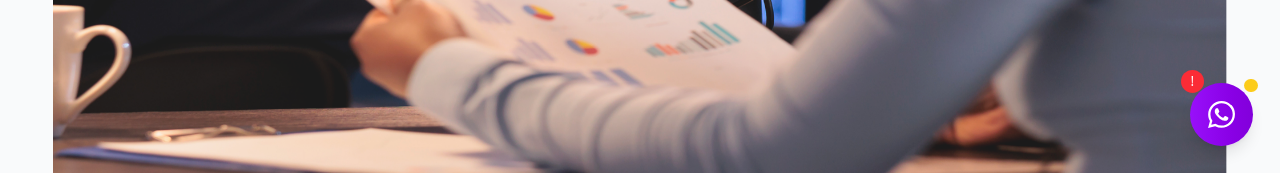
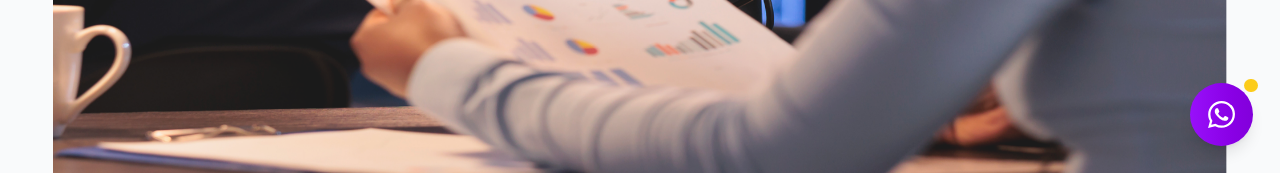
Before and after one commit to OlalKeith/Market-Agency, a React (Create React App) app: page / in a window 1280 px wide. Shown: the part 627-800 px from the top of the page. Built offline with nearby package versions, Linux system fonts and the light colour scheme; a web font is replaced by a local one.

Commit message:
update notification badge

```diff
--- a/src/components/WhatsAppSupportWidget.tsx
+++ b/src/components/WhatsAppSupportWidget.tsx
@@ -1,4 +1,4 @@
-import React, { useState } from 'react';
+import React, { useState, useEffect } from 'react';
 
 interface WhatsAppSupportProps {
   phoneNumber: string; // Format: country code + number (e.g., "254712345678")
@@ -16,6 +16,7 @@ const WhatsAppSupportWidget: React.FC<WhatsAppSupportProps> = ({
   const [isOpen, setIsOpen] = useState(false);
   const [selectedMessage, setSelectedMessage] = useState("");
   const [customMessage, setCustomMessage] = useState("");
+  const [showNotification, setShowNotification] = useState(false);
 
   // Predefined messages for your branding/marketing business
   const predefinedMessages = [
@@ -25,6 +26,18 @@ const WhatsAppSupportWidget: React.FC<WhatsAppSupportProps> = ({
     "I need creative design services",
     "and more...",
   ];
+
+  // Time-based notification logic
+  useEffect(() => {
+    // Show notification after user has been on page for 30 seconds
+    const timer = setTimeout(() => {
+      if (!isOpen) {
+        setShowNotification(true);
+      }
+    }, 30000); // 30 seconds
+
+    return () => clearTimeout(timer);
+  }, [isOpen]);
 
   const handleWhatsAppRedirect = (message: string) => {
     const finalMessage = message || customMessage || "Hi! I'm interested in your services.";
@@ -45,6 +58,14 @@ const WhatsAppSupportWidget: React.FC<WhatsAppSupportProps> = ({
       setSelectedMessage("custom");
     } else {
       handleWhatsAppRedirect(message);
+    }
+  };
+
+  const handleToggle = () => {
+    setIsOpen(!isOpen);
+    // Hide notification when widget is opened
+    if (showNotification) {
+      setShowNotification(false);
     }
   };
 
@@ -167,7 +188,7 @@ const WhatsAppSupportWidget: React.FC<WhatsAppSupportProps> = ({
 
       {/* Toggle Button */}
       <button
-        onClick={() => setIsOpen(!isOpen)}
+        onClick={handleToggle}
         className="bg-gradient-to-r from-purple-600 to-purple-700 hover:from-purple-700 hover:to-purple-800 text-white rounded-full p-4 shadow-lg transition-all duration-300 transform hover:scale-105 flex items-center justify-center group"
         aria-label="Open WhatsApp Support"
       >
@@ -187,8 +208,8 @@ const WhatsAppSupportWidget: React.FC<WhatsAppSupportProps> = ({
         )}
       </button>
 
-      {/* Notification badge */}
-      {!isOpen && (
+      {/* Time-based Notification Badge */}
+      {!isOpen && showNotification && (
         <div className="absolute -top-2 -left-2 w-5 h-5 bg-red-500 text-white text-xs rounded-full flex items-center justify-center animate-bounce">
           !
         </div>
--- a/src/output.css
+++ b/src/output.css
@@ -879,6 +879,11 @@
       margin-inline-end: calc(calc(var(--spacing) * 6) * calc(1 - var(--tw-space-x-reverse)));
     }
   }
+  .truncate {
+    overflow: hidden;
+    text-overflow: ellipsis;
+    white-space: nowrap;
+  }
   .overflow-hidden {
     overflow: hidden;
   }
```
